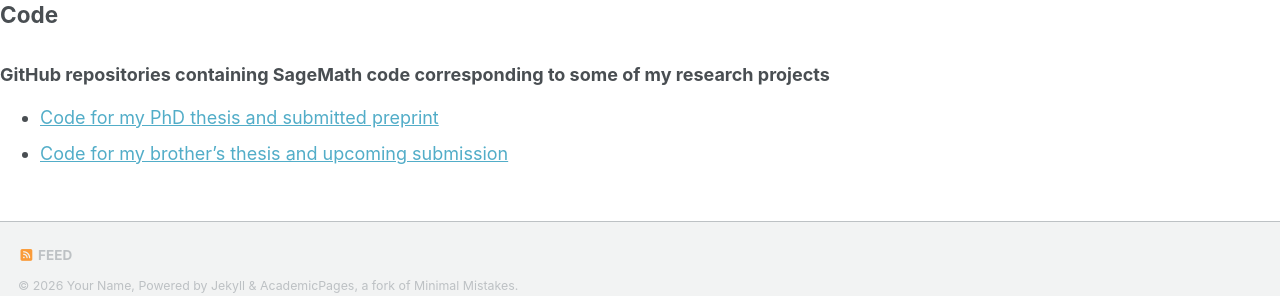
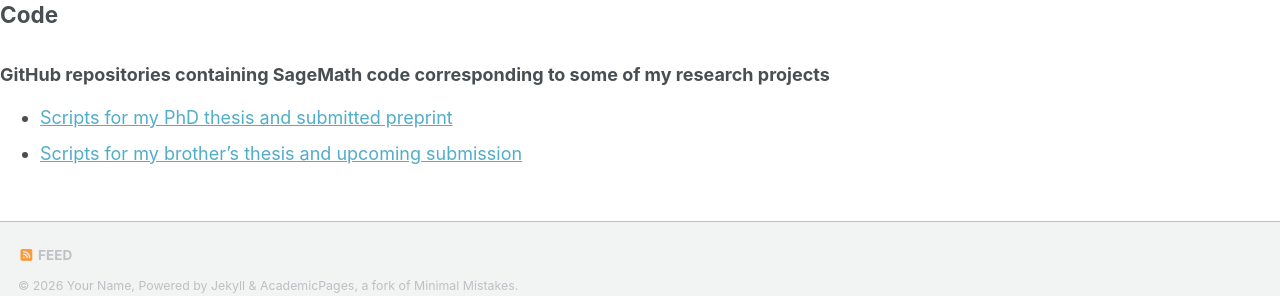
Before and after one commit to simon-e-l-math/Simon-E-L-Math.github.io, a Jekyll site: the page built from index.md, in a window 1280 px wide and 1192 px high. Shown: the part 860-1156 px from the top of the window. Built offline with Jekyll 4.4.1, drawn with Linux system fonts in a browser that asks for light colours; our own code applies the rules of GitHub Pages for plain Markdown files; a script bundle is joined from its source files by our own code; library files that are not in the unit come from our copies.

Commit message:
Update code references to scripts in index.md

```diff
--- a/index.md
+++ b/index.md
@@ -43,5 +43,5 @@ Contact: email (found in the pdfs below)
 ## Code
 ### GitHub repositories containing SageMath code corresponding to some of my research projects
 
-* [Code for my PhD thesis and submitted preprint](https://github.com/simon-e-l-math/On-the-Diophantine-Equation-1-k-...-x-k-p-alpha-y-n)
-* [Code for my brother's thesis and upcoming submission](https://github.com/Ben-E-L-Math/Code-for-Solving-a-family-of-relative-Thue-equations)
+* [Scripts for my PhD thesis and submitted preprint](https://github.com/simon-e-l-math/On-the-Diophantine-Equation-1-k-...-x-k-p-alpha-y-n)
+* [Scripts for my brother's thesis and upcoming submission](https://github.com/Ben-E-L-Math/Code-for-Solving-a-family-of-relative-Thue-equations)
```
